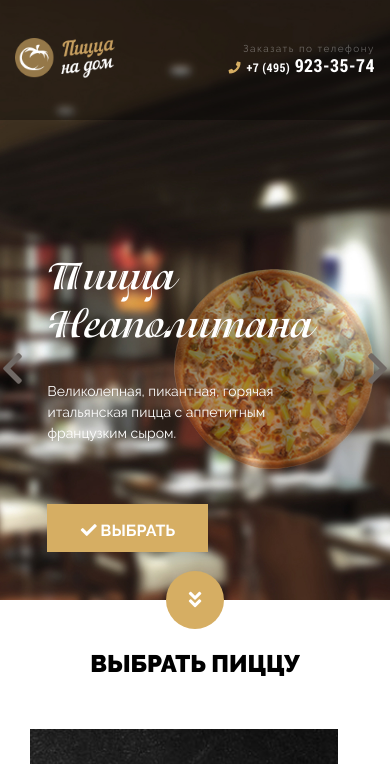
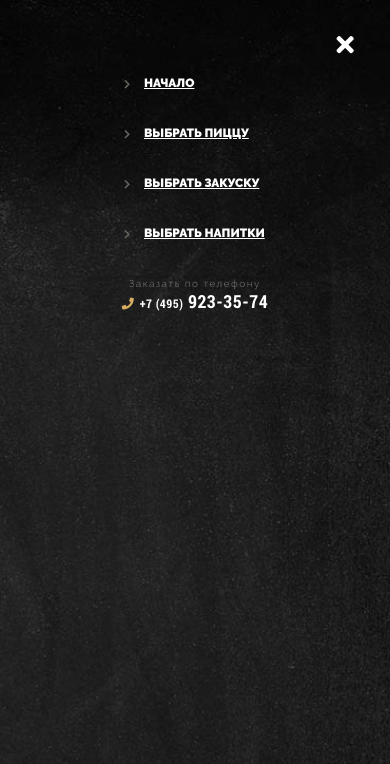
Before and after one commit to AndreyZaklitskiy/lending__pizza, a website: page app/index.html in a window 390 px wide. Shown: the top 764 px of the page. Drawn offline with nearby package versions, Linux system fonts and the light colour scheme; files that its build step writes are made by us from their sources; files whose address does not match are found by name.

Commit message:
adaptive-menu

```diff
--- a/app/index.html
+++ b/app/index.html
@@ -15,6 +15,37 @@
 
 </head>
 <body>
+
+<div class="adaptive-menu open">
+
+  <div class="adaptive-close-btn">
+    <i class="fas fa-times"></i>
+  </div>
+
+  <ul class="header-menu">
+    <li class="header-menu-item"><a href="#">
+      <div class="mark"><i class="fas fa-chevron-right"></i></div>
+      Начало</a></li>
+    <li class="header-menu-item"><a href="#">
+      <div class="mark"><i class="fas fa-chevron-right"></i></div>
+      Выбрать пиццу</a></li>
+    <li class="header-menu-item"><a href="#">
+      <div class="mark"><i class="fas fa-chevron-right"></i></div>
+      Выбрать закуску</a></li>
+    <li class="header-menu-item"><a href="#">
+      <div class="mark"><i class="fas fa-chevron-right"></i></div>
+      Выбрать напитки</a></li>
+  </ul>
+
+  <div class="header-phone">
+    <div class="header-phone-order">Заказать по телефону</div>
+    <div class="header-phone-number">
+      <i class="fas fa-phone"></i>
+      <p class="number"><span>+7 (495)</span> 923-35-74</p>
+    </div>
+  </div>
+</div>
+
 <header class="header" style="background-image: url(images/bg.jpg)">
   <div class="container">
     <div class="top-line">
@@ -23,6 +54,15 @@
           <img src="images/logo.png" alt="Пицца надом">
         </a>
       </div>
+
+      <div class="header-hamburger">
+        <div class="hamburger hamburger--squeeze">
+          <div class="hamburger-box">
+            <div class="hamburger-inner"></div>
+          </div>
+        </div>
+      </div>
+
       <ul class="header-menu">
         <li class="header-menu-item"><a href="#">
           <div class="mark"><i class="fas fa-chevron-right"></i></div>
--- a/app/scripts/main.js
+++ b/app/scripts/main.js
@@ -1,10 +1,21 @@
 $(document).ready(function(){
 
+  //hamburger
+  $('.hamburger').on('click', function () {
+    $('.hamburger').addClass('is-active');
+    $('.adaptive-menu').toggleClass('open');
+  });
+  $('.adaptive-close-btn').on('click', function () {
+    $('.hamburger').removeClass('is-active');
+    $(this).closest('.adaptive-menu').removeClass('open');
+  });
   //кнопка выбрать
   $('.btn').on('click', function(event) {
     event.preventDefault();
     $(this).closest('.button').toggleClass('active');
+
   });
+
 
   //Верхний слайдер (горячие предложения).
   $('.header-slider').slick({
--- a/app/styles/main.scss
+++ b/app/styles/main.scss
@@ -2,6 +2,7 @@
 @import "../../node_modules/bootstrap/scss/bootstrap-grid";
 @import "../../node_modules/slick-carousel/slick/slick.scss";
 @import "../../node_modules/slick-carousel/slick/slick-theme.scss";
+@import "../../node_modules/hamburgers/_sass/hamburgers/hamburgers";
 @import "modules/sprite";
 @import "functions";
 @import "reset";
@@ -181,7 +182,7 @@ p {
   -ms-transform: translate(50%, -29px);
   -o-transform: translate(50%, -29px);
   transform: translate(50%, -29px);
-  z-index: 1000;
+  z-index: 50;
   .fas {
     font-size: 20px;
     display: block;
@@ -199,7 +200,6 @@ p {
     max-width: 550px;
     margin: 0 auto;
   }
-
   p {
     padding-top: 25px;
     max-width: 550px;
@@ -217,6 +217,8 @@ p {
 
 
 
+
+
 //media
 @media (max-width: 1200px) {
   h3, .h3 {
@@ -227,6 +229,7 @@ p {
 @media (max-width: 992px) {
 
 }
+
 @media (max-width: 768px) {
 h3, .h3 {
   font-size: 14px;
--- a/app/styles/sections/_drinks-section.scss
+++ b/app/styles/sections/_drinks-section.scss
@@ -46,10 +46,12 @@
 
       margin-bottom: 55px;
       img {
+        transition: all .4s;
         height: 285px;
       }
     }
     .text {
+      transition: all .4s;
       h3 {
         font-size: 18px;
       }
@@ -66,7 +68,7 @@
   margin: 60px auto auto;
   position: relative;
   text-align: center;
-  transition: all 1s ease;
+
   .image {
     margin-bottom: 45px;
   }
--- a/app/styles/sections/_footer-section.scss
+++ b/app/styles/sections/_footer-section.scss
@@ -19,6 +19,7 @@
         width: auto;
         height: auto;
         a {
+          width: 100%;
           padding: 6px 0;
           text-transform: uppercase;
         }
--- a/app/styles/sections/_header.scss
+++ b/app/styles/sections/_header.scss
@@ -29,13 +29,49 @@
   }
 }
 .header-logo {
-  @extend .col-lg-2, .col-md-6, .col-sm-6, .col-4;
+  @extend .col-lg-2, .col-md-5, .col-sm-5, .col-4;
   .logo {
     img {
 
     }
   }
 }
+
+//hamburger
+
+.header-hamburger {
+  @extend .col-sm-3, .col-md-2, .col;
+  display: none;
+
+}
+
+.hamburger {
+  display: inline-flex;
+  margin-left: auto;
+  margin-right: auto;
+  z-index: 99;
+}
+.hamburger-inner, .hamburger-inner.is-active {
+  background-color: $main-color;
+  &:before {
+    background-color: $main-color;
+  }
+  &:after {
+    background-color: $main-color;
+  }
+}
+.hamburger.is-active .hamburger-inner, .hamburger.is-active .hamburger-inner::before, .hamburger.is-active .hamburger-inner::after{
+  background-color: $main-color;
+}
+.hamburger-box {
+  text-align: center;
+  margin-left: auto;
+  margin-right: auto;
+}
+
+
+
+
 .header-menu {
   @extend .col-lg-7, .col-md-7 ;
   height: 100%;
@@ -86,7 +122,7 @@
   }
 }
 .header-phone {
-  @extend .col-lg-3, .col-md-6, .col-sm-6, .col;
+  @extend .col-lg-3, .col-md-5, .col-sm-4, .col-5;
   text-align: right;
   &-order {
     font-family: $main-font;
@@ -94,6 +130,7 @@
     opacity: 0.35;
     font-size: 12px;
     letter-spacing: 1.5px;
+    padding-bottom: 1px;//
   }
   &-number {
     .fas {
@@ -116,6 +153,61 @@
   }
 }
 
+
+//адаптивное меню (выпадашка)
+.adaptive-menu {
+  z-index: 100;
+  position: fixed;
+  width: 100vw;
+  height: 100vh;
+  left: 0;
+  top: -200%;
+  background-image: url(../../images/flour.jpg);
+  background-position: center;
+  -webkit-background-size: cover;
+  background-size: cover;
+  transition: all 1s;
+  .header-menu {
+    @extend .col-lg-12, .col-md-12, .col-sm-12;
+    height: auto;
+    width: 100%;
+    padding-right: 0;
+    padding-left: 0;
+    margin-top: 15%;
+    &-item {
+      display: block;
+      a {
+        width: 100%;
+        padding: 15px 0;
+        padding-left: 42%;
+        text-align: center;
+        text-transform: uppercase;
+      }
+    }
+  }
+  .header-phone {
+    @extend .col-md-12, .col-sm-12, .col;
+    text-align: center;
+    margin-top: 5%;
+  }
+  .adaptive-close-btn {
+    position: absolute;
+    right: 20px;
+    top: 20px;
+    width: 50px;
+    height: 50px;
+    i {
+      width: 100%;
+      color: #fff;
+      font-size: 25px;
+      text-align: center;
+      line-height: 2;
+    }
+  }
+}
+.adaptive-menu.open {
+  top: 0;
+}
 
 
 .header-slider {
@@ -202,6 +294,7 @@
       }
     }
   }
+
   .header-slider {
     .offer {
       .description {
@@ -229,6 +322,14 @@
   }
   .header-menu {
     display: none;
+  }
+  .header-hamburger {
+    display: inline-flex;
+  }
+  .adaptive-menu {
+    .header-menu {
+      display: block;
+    }
   }
   .header-phone {
     &-order {
@@ -266,6 +367,16 @@
   .header {
     min-height: 650px;
   }
+
+  .adaptive-menu {
+    .header-menu-item  {
+      a {
+        padding-left: 39%;
+      }
+
+    }
+  }
+
   .header-slider {
     .offer {
       .image {
@@ -278,12 +389,35 @@
         -o-transform: translate(50%, -50%);
         transform: translate(50%, -50%);
         opacity: .4;
-
         }
       }
     }
 }
+
+@media (max-width: 575px) {
+  .adaptive-menu {
+    .header-menu-item {
+      a {
+      padding-left: 35%;
+      }
+    }
+  }
+}
+
 @media (max-width: 480px) {
+
+  .header-phone {
+    display: none;
+  }
+  .adaptive-menu {
+    .header-phone {
+      display: block;
+    }
+  }
+  .hamburger {
+    margin-right: 0;
+  }
+
   .header-slider {
     .offer {
       .image {
@@ -295,4 +429,12 @@
       }
     }
   }
+  .adaptive-menu {
+    .header-menu-item {
+      a {
+        padding-left: 30%;
+      }
+    }
+  }
+
 }
--- a/package.json
+++ b/package.json
@@ -49,6 +49,7 @@
   },
   "dependencies": {
     "bootstrap": "^4.2.1",
+    "hamburgers": "^1.1.3",
     "jquery": "^3.3.1",
     "slick-carousel": "^1.8.1"
   },
```
Also changed, not shown: 1 other file.
